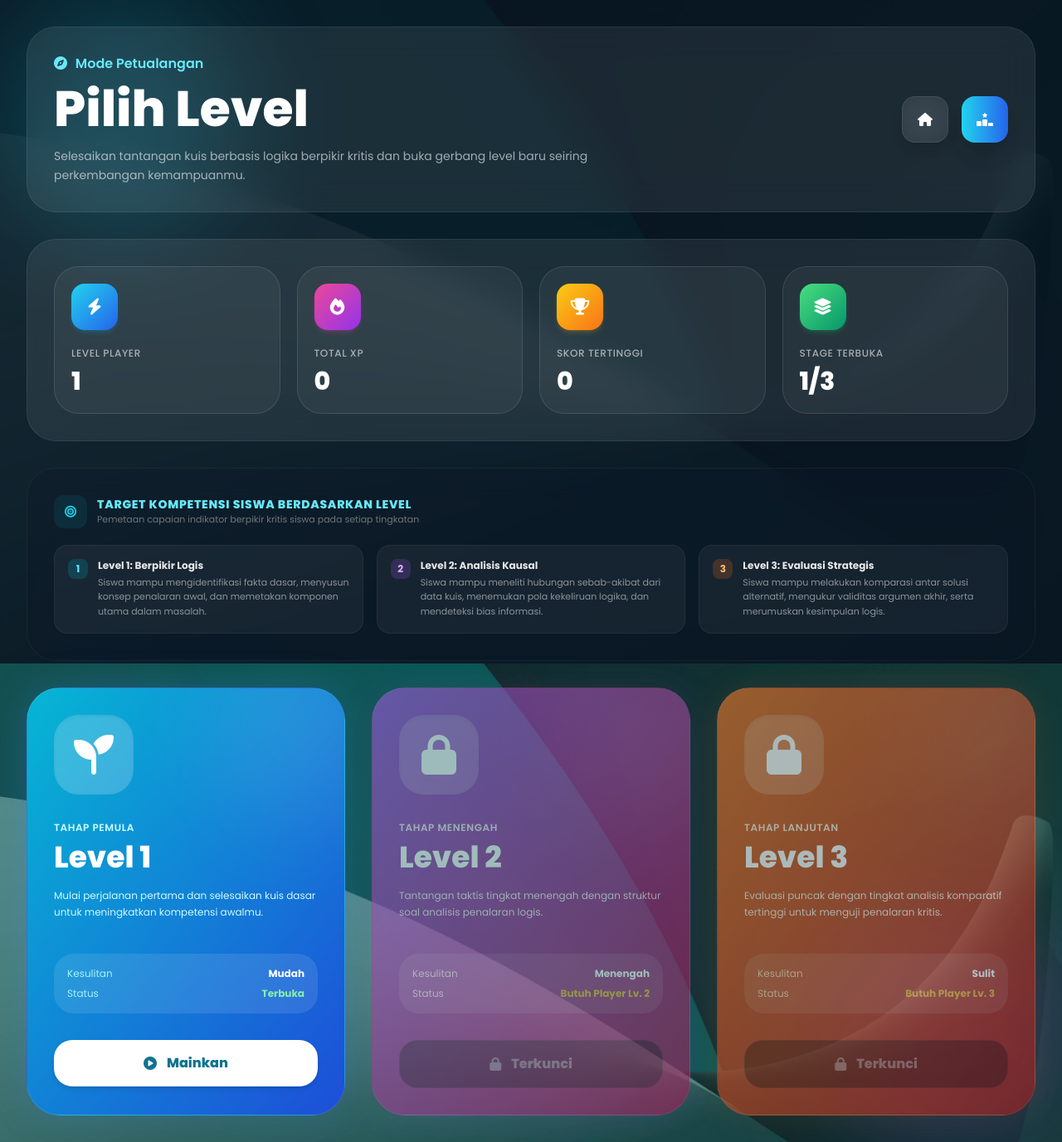
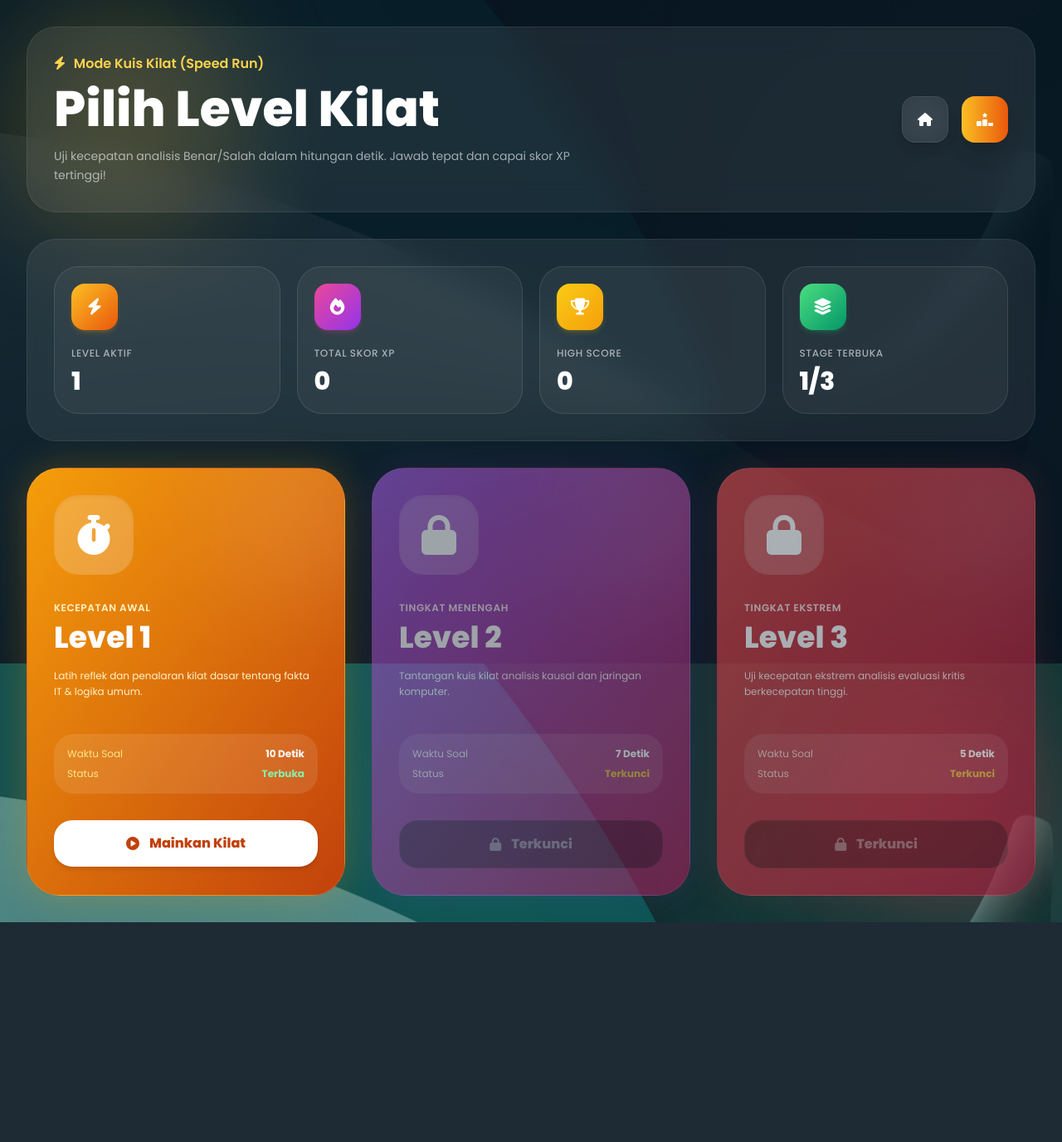
Before and after one commit to syahrulnizammahal123-droid/game_edukasi, a Laravel app: page /game/level in a window 1280 px wide. Shown: the whole page at 83% size. After the commit the page ends 1112 px from the top, so only its background shows below. Run offline with Laravel 12, Linux system fonts and the light colour scheme; the visitor is signed in with stand-in values (Sample User, id 1); some libraries are stand-ins or nearby versions.

```diff
--- a/resources/views/game/level.blade.php
+++ b/resources/views/game/level.blade.php
@@ -3,7 +3,7 @@
 <head>
     <meta charset="UTF-8">
     <meta name="viewport" content="width=device-width, initial-scale=1.0">
-    <title>Pilih Level - Guiz Adventure</title>
+    <title>Pilih Level - Kuis Kilat</title>
 
     <script src="https://cdn.tailwindcss.com"></script>
 
@@ -37,60 +37,62 @@
 
     <div class="fixed inset-0 bg-[#07111f]/80 -z-10"></div>
 
-    <div class="absolute top-0 left-0 w-72 h-72 bg-cyan-400/20 blur-3xl rounded-full pointer-events-none"></div>
-    <div class="absolute bottom-0 right-0 w-72 h-72 bg-purple-500/20 blur-3xl rounded-full pointer-events-none"></div>
+    <div class="absolute top-0 left-0 w-72 h-72 bg-amber-400/20 blur-3xl rounded-full pointer-events-none"></div>
+    <div class="absolute bottom-0 right-0 w-72 h-72 bg-red-500/20 blur-3xl rounded-full pointer-events-none"></div>
 
     <div class="relative z-10 min-h-screen p-5 lg:p-8 pb-32">
         <div class="max-w-7xl mx-auto">
 
+            <!-- HEADER PAGE -->
             <div class="glass rounded-[35px] p-6 lg:p-8 mb-8">
                 <div class="flex flex-col lg:flex-row lg:items-center lg:justify-between gap-6">
                     <div>
-                        <p class="text-cyan-300 font-semibold mb-3">
-                            <i class="fa-solid fa-compass mr-1.5"></i> Mode Petualangan
+                        <p class="text-amber-300 font-semibold mb-3">
+                            <i class="fa-solid fa-bolt mr-1.5"></i> Mode Kuis Kilat (Speed Run)
                         </p>
                         <h1 class="text-4xl lg:text-6xl font-extrabold text-white">
-                            Pilih Level
+                            Pilih Level Kilat
                         </h1>
                         <p class="text-white/60 mt-4 max-w-2xl text-sm leading-relaxed">
-                            Selesaikan tantangan kuis berbasis logika berpikir kritis dan buka gerbang level baru seiring perkembangan kemampuanmu.
+                            Uji kecepatan analisis Benar/Salah dalam hitungan detik. Jawab tepat dan capai skor XP tertinggi!
                         </p>
                     </div>
 
                     <div class="flex gap-4">
-                        <a href="/dashboard" class="w-14 h-14 rounded-2xl glass flex items-center justify-center text-white hover:bg-white/10 transition shadow-lg">
+                        <a href="{{ route('dashboard') }}" class="w-14 h-14 rounded-2xl glass flex items-center justify-center text-white hover:bg-white/10 transition shadow-lg">
                             <i class="fa-solid fa-house"></i>
                         </a>
-                        <a href="/leaderboard" class="w-14 h-14 rounded-2xl bg-gradient-to-r from-cyan-400 to-blue-600 flex items-center justify-center text-white shadow-xl transition-transform hover:scale-105">
+                        <a href="{{ route('leaderboard') }}" class="w-14 h-14 rounded-2xl bg-gradient-to-r from-amber-400 to-orange-600 flex items-center justify-center text-white shadow-xl transition-transform hover:scale-105">
                             <i class="fa-solid fa-ranking-star"></i>
                         </a>
                     </div>
                 </div>
             </div>
 
+            <!-- STATISTIK PLAYER -->
             <div class="glass rounded-[35px] p-6 lg:p-8 mb-8">
                 <div class="grid grid-cols-2 lg:grid-cols-4 gap-5">
                     <div class="bg-white/5 border border-white/10 rounded-[30px] p-5">
-                        <div class="w-14 h-14 rounded-2xl bg-gradient-to-br from-cyan-400 to-blue-600 flex items-center justify-center mb-5 shadow-md shadow-cyan-500/20">
+                        <div class="w-14 h-14 rounded-2xl bg-gradient-to-br from-amber-400 to-orange-600 flex items-center justify-center mb-5 shadow-md shadow-amber-500/20">
                             <i class="fa-solid fa-bolt text-white text-xl"></i>
                         </div>
-                        <p class="text-white/60 text-xs font-medium uppercase tracking-wider">Level Player</p>
-                        <h2 class="text-white text-3xl font-black mt-2">{{ $playerLevel ?? 1 }}</h2>
+                        <p class="text-white/60 text-xs font-medium uppercase tracking-wider">Level Aktif</p>
+                        <h2 class="text-white text-3xl font-black mt-2">{{ $progress->level ?? 1 }}</h2>
                     </div>
 
                     <div class="bg-white/5 border border-white/10 rounded-[30px] p-5">
                         <div class="w-14 h-14 rounded-2xl bg-gradient-to-br from-pink-500 to-purple-600 flex items-center justify-center mb-5 shadow-md shadow-pink-500/20">
                             <i class="fa-solid fa-fire text-white text-xl"></i>
                         </div>
-                        <p class="text-white/60 text-xs font-medium uppercase tracking-wider">Total XP</p>
-                        <h2 class="text-white text-3xl font-black mt-2">{{ $xp ?? 0 }}</h2>
+                        <p class="text-white/60 text-xs font-medium uppercase tracking-wider">Total Skor XP</p>
+                        <h2 class="text-white text-3xl font-black mt-2">{{ $progress->score ?? 0 }}</h2>
                     </div>
 
                     <div class="bg-white/5 border border-white/10 rounded-[30px] p-5">
-                        <div class="w-14 h-14 rounded-2xl bg-gradient-to-br from-yellow-400 to-orange-500 flex items-center justify-center mb-5 shadow-md shadow-yellow-500/20">
+                        <div class="w-14 h-14 rounded-2xl bg-gradient-to-br from-yellow-400 to-amber-500 flex items-center justify-center mb-5 shadow-md shadow-yellow-500/20">
                             <i class="fa-solid fa-trophy text-white text-xl"></i>
                         </div>
-                        <p class="text-white/60 text-xs font-medium uppercase tracking-wider">Skor Tertinggi</p>
+                        <p class="text-white/60 text-xs font-medium uppercase tracking-wider">High Score</p>
                         <h2 class="text-white text-3xl font-black mt-2">{{ $progress->high_score ?? 0 }}</h2>
                     </div>
 
@@ -100,91 +102,59 @@
                         </div>
                         <p class="text-white/60 text-xs font-medium uppercase tracking-wider">Stage Terbuka</p>
                         <h2 class="text-white text-3xl font-black mt-2">
-                            {{ (isset($playerLevel) && $playerLevel >= 3) ? '3/3' : ((isset($playerLevel) && $playerLevel >= 2) ? '2/3' : '1/3') }}
+                            {{ (isset($progress->level) && $progress->level >= 3) ? '3/3' : ((isset($progress->level) && $progress->level >= 2) ? '2/3' : '1/3') }}
                         </h2>
                     </div>
                 </div>
             </div>
 
-            <div class="glass rounded-[35px] p-6 lg:p-8 mb-8 border border-white/5 bg-slate-900/30">
-                <div class="flex items-center gap-3 mb-5">
-                    <div class="w-10 h-10 rounded-xl bg-cyan-500/10 flex items-center justify-center text-cyan-400">
-                        <i class="fa-solid fa-bullseye text-sm"></i>
-                    </div>
-                    <div>
-                        <h3 class="text-sm font-black uppercase tracking-wider text-cyan-300">Target Kompetensi Siswa Berdasarkan Level</h3>
-                        <p class="text-[11px] text-white/40">Pemetaan capaian indikator berpikir kritis siswa pada setiap tingkatan</p>
-                    </div>
-                </div>
-
-                <div class="grid grid-cols-1 md:grid-cols-3 gap-4 text-xs">
-                    <div class="p-4 bg-white/5 border border-white/5 rounded-2xl flex gap-3 items-start">
-                        <span class="w-6 h-6 rounded-lg bg-cyan-500/20 text-cyan-300 font-bold flex items-center justify-center shrink-0">1</span>
-                        <div>
-                            <h4 class="font-bold text-white/90 mb-1">Level 1: Berpikir Logis</h4>
-                            <p class="text-white/50 leading-relaxed text-[11px]">Siswa mampu mengidentifikasi fakta dasar, menyusun konsep penalaran awal, dan memetakan komponen utama dalam masalah.</p>
-                        </div>
-                    </div>
-                    <div class="p-4 bg-white/5 border border-white/5 rounded-2xl flex gap-3 items-start">
-                        <span class="w-6 h-6 rounded-lg bg-purple-500/20 text-purple-300 font-bold flex items-center justify-center shrink-0">2</span>
-                        <div>
-                            <h4 class="font-bold text-white/90 mb-1">Level 2: Analisis Kausal</h4>
-                            <p class="text-white/50 leading-relaxed text-[11px]">Siswa mampu meneliti hubungan sebab-akibat dari data kuis, menemukan pola kekeliruan logika, dan mendeteksi bias informasi.</p>
-                        </div>
-                    </div>
-                    <div class="p-4 bg-white/5 border border-white/5 rounded-2xl flex gap-3 items-start">
-                        <span class="w-6 h-6 rounded-lg bg-orange-500/20 text-orange-300 font-bold flex items-center justify-center shrink-0">3</span>
-                        <div>
-                            <h4 class="font-bold text-white/90 mb-1">Level 3: Evaluasi Strategis</h4>
-                            <p class="text-white/50 leading-relaxed text-[11px]">Siswa mampu melakukan komparasi antar solusi alternatif, mengukur validitas argumen akhir, serta merumuskan kesimpulan logis.</p>
-                        </div>
-                    </div>
-                </div>
-            </div>
-
+            <!-- CARD LEVEL CHOICES -->
             <div class="grid grid-cols-1 lg:grid-cols-3 gap-8">
 
-                <div class="rounded-[40px] bg-gradient-to-br from-cyan-500 to-blue-700 p-8 text-white shadow-[0_0_45px_rgba(59,130,246,0.25)] relative overflow-hidden card-hover border border-white/10">
+                <!-- LEVEL 1 -->
+                <div class="rounded-[40px] bg-gradient-to-br from-amber-500 to-orange-700 p-8 text-white shadow-[0_0_45px_rgba(245,158,11,0.25)] relative overflow-hidden card-hover border border-white/10">
                     <div class="absolute -top-16 -right-16 w-56 h-56 bg-white/10 blur-3xl rounded-full"></div>
                     <div class="w-24 h-24 rounded-[30px] bg-white/20 flex items-center justify-center mb-8 shadow-inner">
-                        <i class="fa-solid fa-seedling text-5xl"></i>
+                        <i class="fa-solid fa-stopwatch text-5xl"></i>
                     </div>
-                    <p class="text-cyan-100 text-xs font-semibold uppercase tracking-wider mb-2">Tahap Pemula</p>
+                    <p class="text-amber-100 text-xs font-semibold uppercase tracking-wider mb-2">Kecepatan Awal</p>
                     <h2 class="text-4xl font-black mb-4">Level 1</h2>
-                    <p class="text-cyan-100 text-xs leading-relaxed mb-8 h-12 overflow-hidden">Mulai perjalanan pertama dan selesaikan kuis dasar untuk meningkatkan kompetensi awalmu.</p>
+                    <p class="text-amber-100 text-xs leading-relaxed mb-8 h-12 overflow-hidden">Latih reflek dan penalaran kilat dasar tentang fakta IT & logika umum.</p>
 
                     <div class="bg-white/10 rounded-[24px] p-4 mb-8 text-xs space-y-2">
-                        <div class="flex justify-between"><span class="text-cyan-200">Kesulitan</span><span class="font-bold">Mudah</span></div>
-                        <div class="flex justify-between"><span class="text-cyan-200">Status</span><span class="font-bold text-green-300">Terbuka</span></div>
+                        <div class="flex justify-between"><span class="text-amber-200">Waktu Soal</span><span class="font-bold">10 Detik</span></div>
+                        <div class="flex justify-between"><span class="text-amber-200">Status</span><span class="font-bold text-green-300">Terbuka</span></div>
                     </div>
 
-                    <a href="/game/start/1" class="flex items-center justify-center gap-3 bg-white text-cyan-700 py-4 rounded-[22px] font-black text-md hover:bg-slate-50 transition shadow-md">
-                        <i class="fa-solid fa-circle-play"></i><span>Mainkan</span>
+                    <a href="{{ route('game-kilat.start', 1) }}" class="flex items-center justify-center gap-3 bg-white text-orange-700 py-4 rounded-[22px] font-black text-md hover:bg-slate-50 transition shadow-md">
+                        <i class="fa-solid fa-circle-play"></i><span>Mainkan Kilat</span>
                     </a>
                 </div>
 
-                <div class="rounded-[40px] bg-gradient-to-br from-purple-500 to-pink-700 shadow-[0_0_45px_rgba(168,85,247,0.2)] p-8 text-white relative overflow-hidden card-hover border border-white/10 {{ ($playerLevel < 2) ? 'opacity-60 filter saturate-[0.8]' : '' }}">
+                <!-- LEVEL 2 -->
+                @php $lv = $progress->level ?? 1; @endphp
+                <div class="rounded-[40px] bg-gradient-to-br from-purple-500 to-pink-700 shadow-[0_0_45px_rgba(168,85,247,0.2)] p-8 text-white relative overflow-hidden card-hover border border-white/10 {{ ($lv < 2) ? 'opacity-60 filter saturate-[0.8]' : '' }}">
                     <div class="absolute -top-16 -right-16 w-56 h-56 bg-white/10 blur-3xl rounded-full"></div>
                     <div class="w-24 h-24 rounded-[30px] bg-white/20 flex items-center justify-center mb-8 shadow-inner">
-                        <i class="fa-solid {{ ($playerLevel >= 2) ? 'fa-dragon' : 'fa-lock' }} text-5xl"></i>
+                        <i class="fa-solid {{ ($lv >= 2) ? 'fa-gauge-high' : 'fa-lock' }} text-5xl"></i>
                     </div>
-                    <p class="text-pink-100 text-xs font-semibold uppercase tracking-wider mb-2">Tahap Menengah</p>
+                    <p class="text-pink-100 text-xs font-semibold uppercase tracking-wider mb-2">Tingkat Menengah</p>
                     <h2 class="text-4xl font-black mb-4">Level 2</h2>
-                    <p class="text-pink-100 text-xs leading-relaxed mb-8 h-12 overflow-hidden">Tantangan taktis tingkat menengah dengan struktur soal analisis penalaran logis.</p>
+                    <p class="text-pink-100 text-xs leading-relaxed mb-8 h-12 overflow-hidden">Tantangan kuis kilat analisis kausal dan jaringan komputer.</p>
 
                     <div class="bg-white/10 rounded-[24px] p-4 mb-8 text-xs space-y-2">
-                        <div class="flex justify-between"><span class="text-pink-200">Kesulitan</span><span class="font-bold">Menengah</span></div>
+                        <div class="flex justify-between"><span class="text-pink-200">Waktu Soal</span><span class="font-bold">7 Detik</span></div>
                         <div class="flex justify-between">
                             <span class="text-pink-200">Status</span>
-                            <span class="font-bold {{ ($playerLevel >= 2) ? 'text-green-300' : 'text-amber-400' }}">
-                                {{ ($playerLevel >= 2) ? 'Terbuka' : 'Butuh Player Lv. 2' }}
+                            <span class="font-bold {{ ($lv >= 2) ? 'text-green-300' : 'text-amber-400' }}">
+                                {{ ($lv >= 2) ? 'Terbuka' : 'Terkunci' }}
                             </span>
                         </div>
                     </div>
 
-                    @if($playerLevel >= 2)
-                        <a href="/game/start/2" class="flex items-center justify-center gap-3 bg-white text-purple-700 py-4 rounded-[22px] font-black text-md hover:bg-slate-50 transition shadow-md">
-                            <i class="fa-solid fa-circle-play"></i><span>Mainkan</span>
+                    @if($lv >= 2)
+                        <a href="{{ route('game-kilat.start', 2) }}" class="flex items-center justify-center gap-3 bg-white text-purple-700 py-4 rounded-[22px] font-black text-md hover:bg-slate-50 transition shadow-md">
+                            <i class="fa-solid fa-circle-play"></i><span>Mainkan Kilat</span>
                         </a>
                     @else
                         <button disabled class="w-full flex items-center justify-center gap-3 bg-black/30 text-white/40 py-4 rounded-[22px] font-black text-md cursor-not-allowed border border-white/5">
@@ -193,28 +163,29 @@
                     @endif
                 </div>
 
-                <div class="rounded-[40px] bg-gradient-to-br from-orange-500 to-red-700 shadow-[0_0_45px_rgba(249,115,22,0.2)] p-8 text-white relative overflow-hidden card-hover border border-white/10 {{ ($playerLevel < 3) ? 'opacity-65 filter saturate-[0.8]' : '' }}">
+                <!-- LEVEL 3 -->
+                <div class="rounded-[40px] bg-gradient-to-br from-red-500 to-rose-700 shadow-[0_0_45px_rgba(239,68,68,0.2)] p-8 text-white relative overflow-hidden card-hover border border-white/10 {{ ($lv < 3) ? 'opacity-65 filter saturate-[0.8]' : '' }}">
                     <div class="absolute -top-16 -right-16 w-56 h-56 bg-white/10 blur-3xl rounded-full"></div>
                     <div class="w-24 h-24 rounded-[30px] bg-white/20 flex items-center justify-center mb-8 shadow-inner">
-                        <i class="fa-solid {{ ($playerLevel >= 3) ? 'fa-crown' : 'fa-lock' }} text-5xl"></i>
+                        <i class="fa-solid {{ ($lv >= 3) ? 'fa-fire-flame-curved' : 'fa-lock' }} text-5xl"></i>
                     </div>
-                    <p class="text-orange-100 text-xs font-semibold uppercase tracking-wider mb-2">Tahap Lanjutan</p>
+                    <p class="text-rose-100 text-xs font-semibold uppercase tracking-wider mb-2">Tingkat Ekstrem</p>
                     <h2 class="text-4xl font-black mb-4">Level 3</h2>
-                    <p class="text-orange-100 text-xs leading-relaxed mb-8 h-12 overflow-hidden">Evaluasi puncak dengan tingkat analisis komparatif tertinggi untuk menguji penalaran kritis.</p>
+                    <p class="text-rose-100 text-xs leading-relaxed mb-8 h-12 overflow-hidden">Uji kecepatan ekstrem analisis evaluasi kritis berkecepatan tinggi.</p>
 
                     <div class="bg-white/10 rounded-[24px] p-4 mb-8 text-xs space-y-2">
-                        <div class="flex justify-between"><span class="text-orange-200">Kesulitan</span><span class="font-bold">Sulit</span></div>
+                        <div class="flex justify-between"><span class="text-rose-200">Waktu Soal</span><span class="font-bold">5 Detik</span></div>
                         <div class="flex justify-between">
-                            <span class="text-orange-200">Status</span>
-                            <span class="font-bold {{ ($playerLevel >= 3) ? 'text-green-300' : 'text-amber-400' }}">
-                                {{ ($playerLevel >= 3) ? 'Terbuka' : 'Butuh Player Lv. 3' }}
+                            <span class="text-rose-200">Status</span>
+                            <span class="font-bold {{ ($lv >= 3) ? 'text-green-300' : 'text-amber-400' }}">
+                                {{ ($lv >= 3) ? 'Terbuka' : 'Terkunci' }}
                             </span>
                         </div>
                     </div>
 
-                    @if($playerLevel >= 3)
-                        <a href="/game/start/3" class="flex items-center justify-center gap-3 bg-white text-orange-700 py-4 rounded-[22px] font-black text-md hover:bg-slate-50 transition shadow-md">
-                            <i class="fa-solid fa-circle-play"></i><span>Mainkan</span>
+                    @if($lv >= 3)
+                        <a href="{{ route('game-kilat.start', 3) }}" class="flex items-center justify-center gap-3 bg-white text-rose-700 py-4 rounded-[22px] font-black text-md hover:bg-slate-50 transition shadow-md">
+                            <i class="fa-solid fa-circle-play"></i><span>Mainkan Kilat</span>
                         </a>
                     @else
                         <button disabled class="w-full flex items-center justify-center gap-3 bg-black/30 text-white/40 py-4 rounded-[22px] font-black text-md cursor-not-allowed border border-white/5">
```
Also changed, not shown: app/Http/Controllers/GameKilatController.php (+9 -11 lines), resources/views/game/hasil.blade.php (+40 -25 lines), resources/views/game/main.blade.php (+99 -56 lines), resources/views/game/penjelasan.blade.php (+35 -42 lines).
